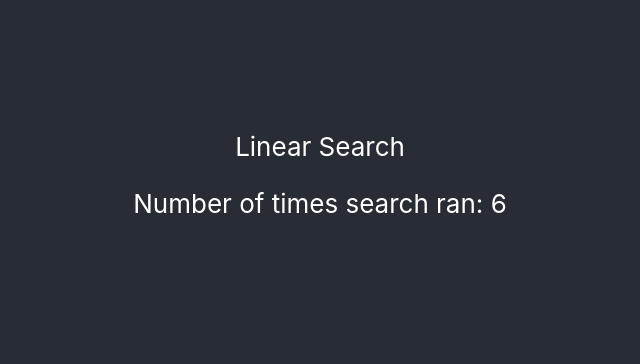
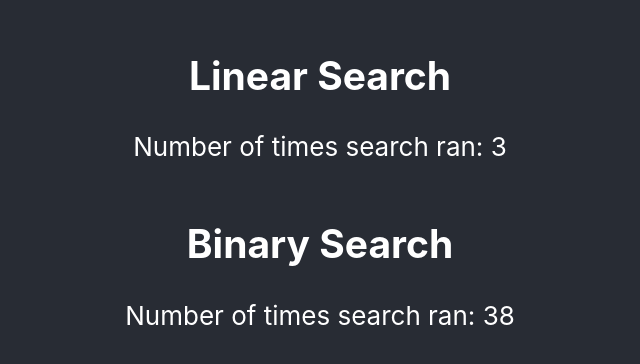
Before and after one commit to thinkful-ei-leopard/DSA-Searching-Ron-Christian, a React (Create React App) app: page / in a window 1280 px wide. Shown: the part 212-576 px from the top of the page, without its empty margins (320-960 px from the left). Built offline with nearby package versions, Linux system fonts and the light colour scheme.

Commit message:
functions working in exercise 2

```diff
--- a/src/App.js
+++ b/src/App.js
@@ -1,12 +1,14 @@
 import React from 'react';
 import './App.css';
 import LinearSearch from './LinearSearch';
+import BinarySearch from './BinarySearch';
 
 function App() {
   return (
     <div className="App">
       <header className="App-header">
        <LinearSearch />
+       <BinarySearch />
       </header>
     </div>
   );
--- a/src/BinarySearch.js
+++ b/src/BinarySearch.js
@@ -0,0 +1,40 @@
+import React from 'react';
+
+const unsortedArr = [89, 30, 25, 32, 72, 70, 51, 42, 25, 24, 53, 55, 78, 50, 13, 40, 48, 32, 26, 2, 14, 33, 45, 72, 56, 44, 21, 88, 27, 68, 15, 62, 93, 98, 73, 28, 16, 46, 87, 28, 65, 38, 67, 16, 85, 63, 23, 69, 64, 91, 9, 70, 81, 27, 97, 82, 6, 88, 3, 7, 46, 13, 11, 64, 76, 31, 26, 38, 28, 13, 17, 69, 90, 1, 6, 7, 64, 43, 9, 73, 80, 98, 46, 27, 22, 87, 49, 83, 6, 39, 42, 51, 54, 84, 34, 53, 78, 40, 14, 5];
+
+// arrays in a binary search have to be sorted
+unsortedArr.sort();
+function binarySearch(array, value, start, end) {
+    start = start === undefined ? 0 : start;
+    end = end === undefined ? array.length -1 : end;
+
+    if (start > end) {
+        return -1;
+    }
+
+    const index = Math.floor((start + end) / 2);
+    const item = array[index];
+
+    console.log(start, end);
+    console.log(index);
+    if (item == value) {
+        return index;
+    }
+    else if (item < value) {
+        return binarySearch(array, value, index + 1, end);
+    }
+    else if (item > value) {
+        return binarySearch(array, value, start, index - 1);
+    }
+};
+
+export default function BinarySearch(props) {
+    const result2 = binarySearch(unsortedArr, 42, 0, unsortedArr.length);
+
+    return(
+        <div>
+            <h2>Binary Search</h2>
+            <p>Number of times search ran: {result2}</p>
+        </div>
+    );
+}
--- a/src/LinearSearch.js
+++ b/src/LinearSearch.js
@@ -1,8 +1,7 @@
 import React from 'react';
 //Linear Search
 
-//let unsortedArr = [89 30 25 32 72 70 51 42 25 24 53 55 78 50 13 40 48 32 26 2 14 33 45 72 56 44 21 88 27 68 15 62 93 98 73 28 16 46 87 28 65 38 67 16 85 63 23 69 64 91 9 70 81 27 97 82 6 88 3 7 46 13 11 64 76 31 26 38 28 13 17 69 90 1 6 7 64 43 9 73 80 98 46 27 22 87 49 83 6 39 42 51 54 84 34 53 78 40 14 5];
-let testArr = [423, 5, 2, 6, 7, 8, 124, 51, 6, 26, 7, 8, 3, 3, 6, 77, 80];
+let unsortedArr = [89, 30, 25, 32, 72, 70, 51, 42, 25, 24, 53, 55, 78, 50, 13, 40, 48, 32, 26, 2, 14, 33, 45, 72, 56, 44, 21, 88, 27, 68, 15, 62, 93, 98, 73, 28, 16, 46, 87, 28, 65, 38, 67, 16, 85, 63, 23, 69, 64, 91, 9, 70, 81, 27, 97, 82, 6, 88, 3, 7, 46, 13, 11, 64, 76, 31, 26, 38, 28, 13, 17, 69, 90, 1, 6, 7, 64, 43, 9, 73, 80, 98, 46, 27, 22, 87, 49, 83, 6, 39, 42, 51, 54, 84, 34, 53, 78, 40, 14, 5];
 function doLinearSearch(array, value) {
     for (let i = 0; i < array.length; i++) {
         if (array[i] == value) { // why do they use == instead of ===
@@ -14,11 +13,10 @@
 
 export default function LinearSearch(props) {
 
-    const result = doLinearSearch(testArr, 124);
-
+    const result = doLinearSearch(unsortedArr, 32);
 
     return(
-        <div>Linear Search
+        <div><h2>Linear Search</h2>
             <p>Number of times search ran: {result}</p>
         </div>
     );
```
